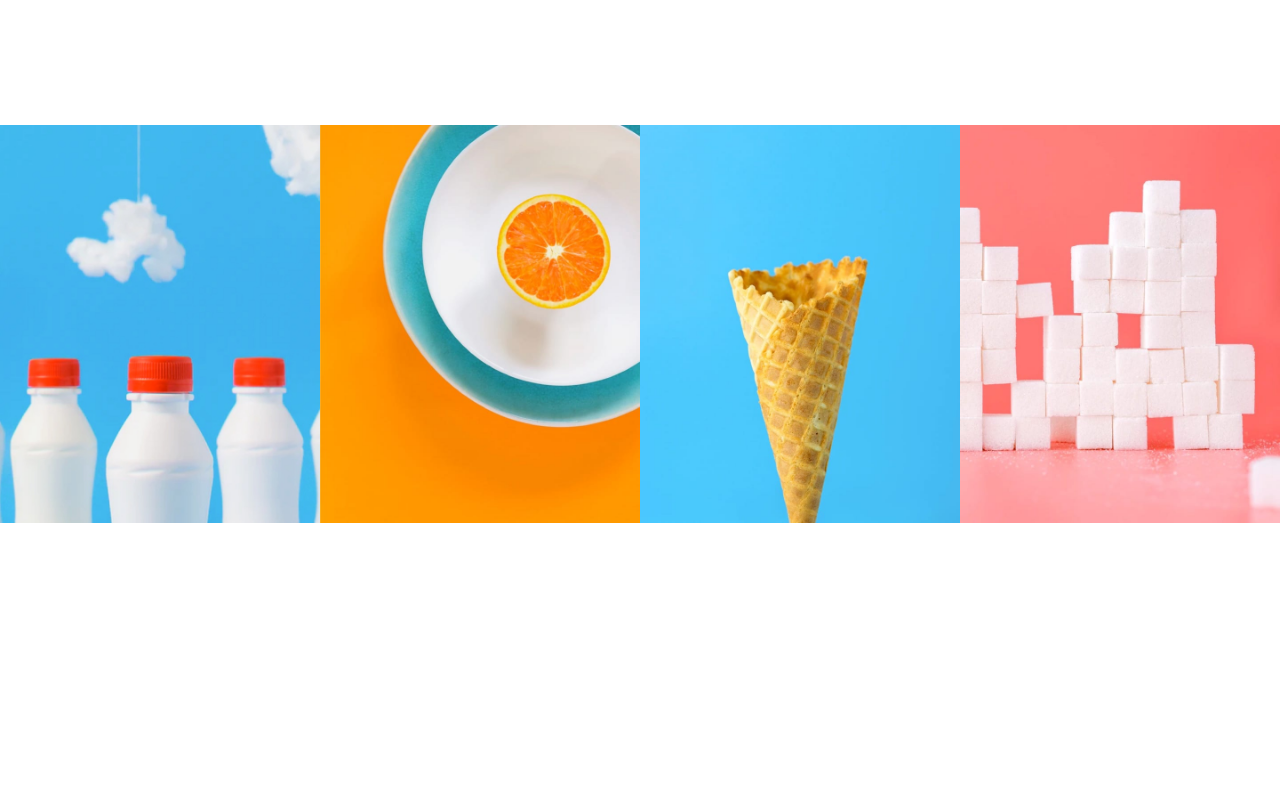
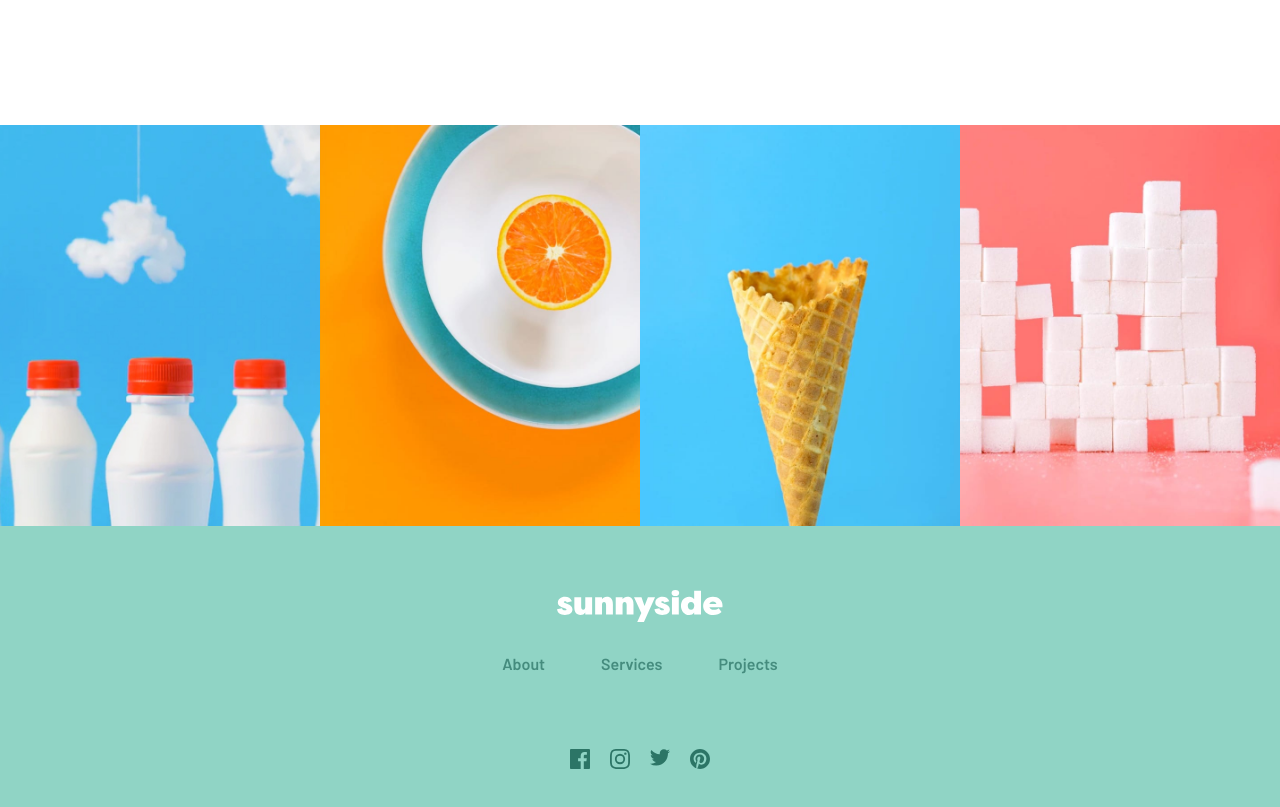
Before and after one commit to jCasia/Sunnyside-Agency-Landing-Page, a website: page index.html in a window 1280 px wide. Shown: the part 3160-3967 px from the top of the page. Before the commit the page ends 3686 px from the top, so only its background shows below. Drawn offline with Linux system fonts and the light colour scheme.

Commit message:
completed overall layout for desktop

```diff
--- a/index.html
+++ b/index.html
@@ -187,6 +187,54 @@
         </div>
       </section>
     </main>
-    <footer class="footer"></footer>
+    <footer class="footer">
+      <div class="footer-container">
+        <img src="./images/logo.svg" alt="" class="footer-container__logo" />
+        <nav class="footer-container__nav">
+          <ul class="footer-container__nav-lists">
+            <li><a class="footer-container__nav-link" href="#">About</a></li>
+            <li><a class="footer-container__nav-link" href="#">Services</a></li>
+            <li><a class="footer-container__nav-link" href="#">Projects</a></li>
+          </ul>
+        </nav>
+        <div class="footer__social-nav">
+          <ul class="footer__social-nav-lists">
+            <li>
+              <a class="footer__social-nav-link" href="#">
+                <img
+                  src="./images/icon-facebook.svg"
+                  alt="facebook logo"
+                  class="footer__social-nav-icon"
+                />
+              </a>
+            </li>
+            <li>
+              <a class="footer__social-nav-link" href="#"
+                ><img
+                  src="./images/icon-instagram.svg"
+                  alt="instagram logo"
+                  class="footer__social-nav-icon"
+              /></a>
+            </li>
+            <li>
+              <a class="footer__social-nav-link" href="#"
+                ><img
+                  src="./images/icon-twitter.svg"
+                  alt="twitter logo"
+                  class="footer__social-nav-icon"
+              /></a>
+            </li>
+            <li>
+              <a class="footer__social-nav-link" href="#"
+                ><img
+                  src="./images/icon-pinterest.svg"
+                  alt="pinterest logo"
+                  class="footer__social-nav-icon"
+              /></a>
+            </li>
+          </ul>
+        </div>
+      </div>
+    </footer>
   </body>
 </html>
--- a/sass/base/_mixins.scss
+++ b/sass/base/_mixins.scss
@@ -2,7 +2,6 @@
   background-repeat: no-repeat;
   background-position: center;
   background-size: cover;
-  margin-top: -0.2rem;
 }
 
 @mixin fraunces {
--- a/sass/layout/_footer-section.scss
+++ b/sass/layout/_footer-section.scss
@@ -0,0 +1,55 @@
+.footer {
+  background-color: rgb(144, 212, 197);
+  padding: 4rem 0;
+
+  display: flex;
+  justify-content: center;
+
+  &-container {
+    display: flex;
+    flex-direction: column;
+    gap: 2rem;
+
+    &__logo {
+      height: 2rem;
+      align-self: center;
+    }
+
+    &__nav {
+      margin-bottom: 2.75rem;
+    }
+    &__nav-lists {
+      list-style: none;
+      display: flex;
+      justify-content: center;
+      gap: 3.5rem;
+    }
+
+    &__nav-link {
+      display: inline-block;
+      text-decoration: none;
+      color: $color-dark-moderate-cyan;
+      transition: all 0.3s;
+
+      &:hover,
+      &:active {
+        color: $color-white;
+      }
+    }
+  }
+
+  &__social-nav {
+    &-lists {
+      list-style: none;
+      display: flex;
+      justify-content: center;
+      gap: 1.25rem;
+    }
+
+    &-link {
+    }
+
+    &-icon {
+    }
+  }
+}
--- a/sass/layout/_gallery-section.scss
+++ b/sass/layout/_gallery-section.scss
@@ -24,7 +24,8 @@
   }
 
   &__img {
-    max-width: 100%;
+    width: 100%;
+    height: 100%;
     object-fit: cover;
   }
 }
--- a/sass/layout/_header-section.scss
+++ b/sass/layout/_header-section.scss
@@ -1,6 +1,5 @@
 .header {
   max-width: 100vw;
-
   min-height: 100vh;
   background-image: url("../../images/desktop/image-header.jpg");
   background-size: cover;
```
Also changed, not shown: css/styles.css.
